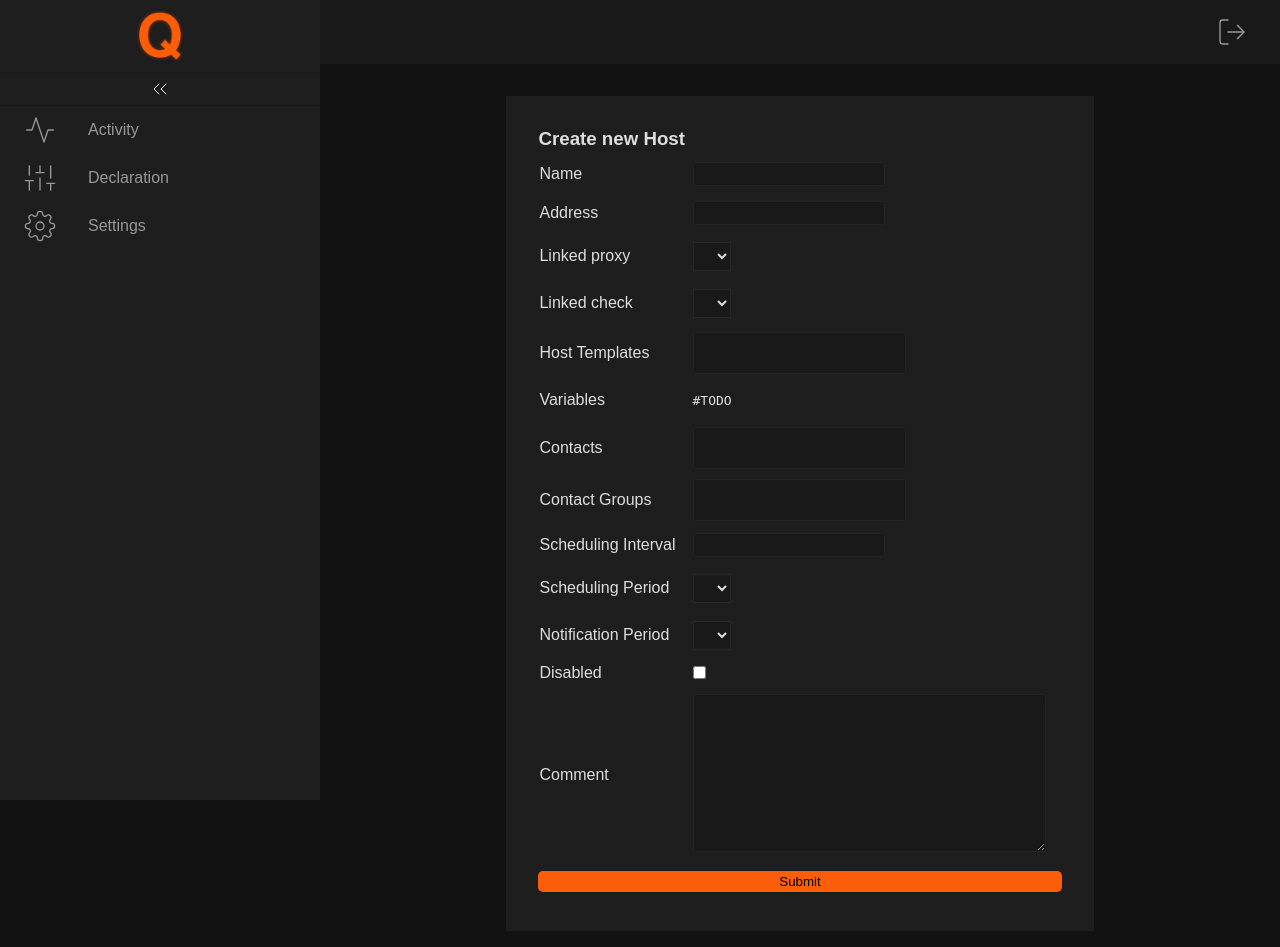
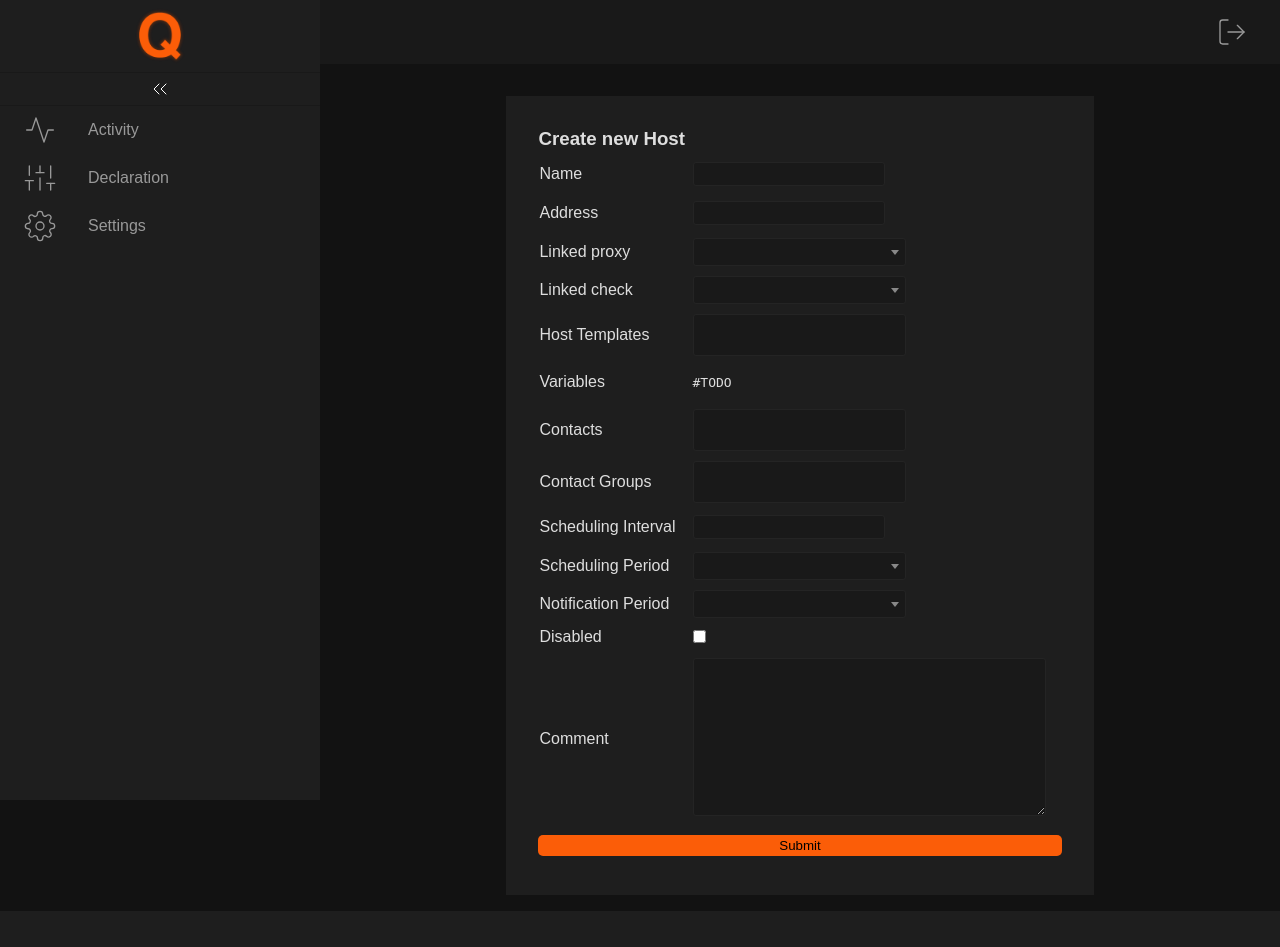
Before and after one commit to monitoring-agency/Q, a Django app: page /declaration/host/create in a window 1280 px wide. After the commit the page ends 856 px from the top, so only its background shows below. Run offline with Django 3.2, Linux system fonts and the light colour scheme; the visitor is signed in with stand-in values (Sample User, id 1); data that the repository does not hold is empty; some libraries are stand-ins or nearby versions; grey boxes are pictures that could not be loaded.

Commit message:
Added singleselect for hosts

```diff
--- a/q_web/templates/declaration/host/create_or_update.html
+++ b/q_web/templates/declaration/host/create_or_update.html
@@ -31,7 +31,7 @@
                         <label for="linked_proxy">Linked proxy</label>
                     </td>
                     <td>
-                        <select class="select" id="linked_proxy" name="linked_proxy">
+                        <select class="singleselect" id="linked_proxy" name="linked_proxy">
                         {% for entry in proxies %}
                         {% if existing.linked_proxy == entry.id %}
                             <option value="{{ entry.id }}" selected>{{ entry.name }}</option>
@@ -47,8 +47,8 @@
                         <label for="linked_check">Linked check</label>
                     </td>
                     <td>
-                        <select class="select" id="linked_check" name="linked_check">
-                            <option value=""></option>
+                        <select class="singleselect" id="linked_check" name="linked_check">
+                            <option value="">&nbsp;</option>
                         {% for entry in checks %}
                         {% if existing.linked_check == entry.id %}
                             <option value="{{ entry.id }}" selected>{{ entry.name }}</option>
@@ -128,8 +128,8 @@
                         <label for="scheduling_period">Scheduling Period</label>
                     </td>
                     <td>
-                        <select class="select" id="scheduling_period" name="scheduling_period">
-                            <option value=""></option>
+                        <select class="singleselect" id="scheduling_period" name="scheduling_period">
+                            <option value="">&nbsp;</option>
                         {% for entry in time_periods %}
                         {% if existing.scheduling_period == entry.id %}
                             <option value="{{ entry.id }}" selected>{{ entry.name }}</option>
@@ -145,8 +145,8 @@
                         <label for="notification_period">Notification Period</label>
                     </td>
                     <td>
-                        <select class="select" id="notification_period" name="notification_period">
-                            <option value=""></option>
+                        <select class="singleselect" id="notification_period" name="notification_period">
+                            <option value="">&nbsp;</option>
                         {% for entry in time_periods %}
                         {% if existing.notification_period == entry.id %}
                             <option value="{{ entry.id }}" selected>{{ entry.name }}</option>
```
